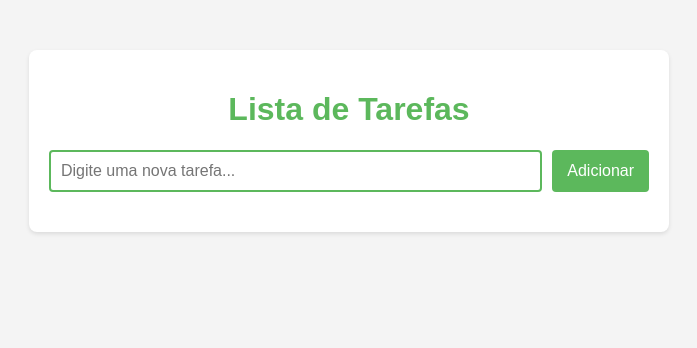
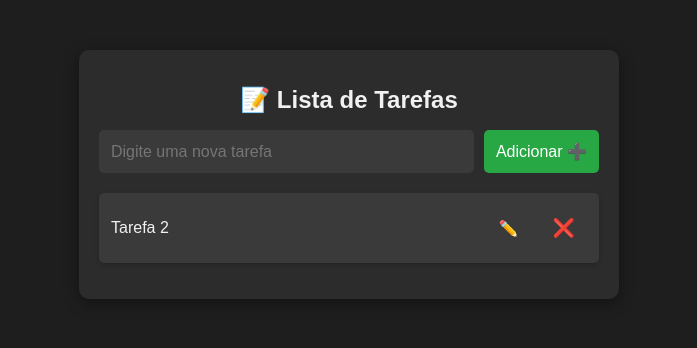
Before and after one commit to CristianoRodrigues77/projects1, a Flask app: page / in a window 1280 px wide. Shown: the top 348 px of the page, without its empty margins (291-988 px from the left). Run offline with Flask 3, Linux system fonts and the light colour scheme; data comes from the database, SQL or seed files in the repository; both versions use the stored data as it was after the commit; data that the repository does not hold is empty.

Commit message:
adiçoes do banco de dados e alterações no css, htlm

```diff
--- a/app.py
+++ b/app.py
@@ -1,35 +1,87 @@
 from flask import Flask, render_template, request, jsonify
+import sqlite3
 
 app = Flask(__name__)
 
-# Lista de tarefas em memória
-tarefas = []
+# Função para conectar ao banco de dados
+def connect_db():
+    return sqlite3.connect('todo.db')
+
+# Função para inicializar o banco de dados e criar a tabela
+def init_db():
+    conn = connect_db()
+    cursor = conn.cursor()
+    cursor.execute('''
+        CREATE TABLE IF NOT EXISTS tasks (
+            id INTEGER PRIMARY KEY AUTOINCREMENT,
+            task TEXT NOT NULL
+        )
+    ''')
+    conn.commit()
+    conn.close()
+
+# Chama a função para garantir que o banco e a tabela estão criados
+init_db()
 
 @app.route('/')
 def index():
     return render_template('index.html')
 
-@app.route('/adicionar', methods=['POST'])
-def adicionar_tarefa():
-    global tarefas
-    nova_tarefa = request.json.get('tarefa', '').strip()
-    if nova_tarefa:
-        tarefas.append(nova_tarefa)
-        return jsonify({'status': 'success', 'tarefas': tarefas})
-    return jsonify({'status': 'error', 'message': 'Tarefa inválida!'})
+@app.route('/add_task', methods=['POST'])
+def add_task():
+    data = request.json
+    task = data.get('task')
 
-@app.route('/remover', methods=['POST'])
-def remover_tarefa():
-    global tarefas
-    tarefa_index = request.json.get('index', -1)
-    if 0 <= tarefa_index < len(tarefas):
-        tarefas.pop(tarefa_index)
-        return jsonify({'status': 'success', 'tarefas': tarefas})
-    return jsonify({'status': 'error', 'message': 'Índice inválido!'})
+    if task:
+        conn = connect_db()
+        cursor = conn.cursor()
+        cursor.execute("INSERT INTO tasks (task) VALUES (?)", (task,))
+        conn.commit()
+        conn.close()
+        return jsonify({'message': 'Tarefa adicionada!'})
 
-@app.route('/listar', methods=['GET'])
-def listar_tarefas():
-    return jsonify({'status': 'success', 'tarefas': tarefas})
+    return jsonify({'error': 'Tarefa vazia'}), 400
+
+@app.route('/get_tasks', methods=['GET'])
+def get_tasks():
+    conn = connect_db()
+    cursor = conn.cursor()
+    cursor.execute("SELECT id, task FROM tasks")
+    tasks = [{'id': row[0], 'task': row[1]} for row in cursor.fetchall()]
+    conn.close()
+    return jsonify({'tasks': tasks})
+
+@app.route('/delete_task', methods=['POST'])
+def delete_task():
+    data = request.json
+    task_id = data.get('id')
+
+    if task_id:
+        conn = connect_db()
+        cursor = conn.cursor()
+        cursor.execute("DELETE FROM tasks WHERE id = ?", (task_id,))
+        conn.commit()
+        conn.close()
+        return jsonify({'message': 'Tarefa removida!'})
+
+    return jsonify({'error': 'ID inválido'}), 400
+
+@app.route('/update_task', methods=['POST'])
+def update_task():
+    data = request.json
+    task_id = data.get('id')
+    new_task = data.get('task')
+
+    if task_id and new_task:
+        conn = connect_db()
+        cursor = conn.cursor()
+        cursor.execute("UPDATE tasks SET task = ? WHERE id = ?", (new_task, task_id))
+        conn.commit()
+        conn.close()
+        return jsonify({'message': 'Tarefa atualizada!'})
+
+    return jsonify({'error': 'ID ou tarefa inválida'}), 400
+
 
 if __name__ == '__main__':
     app.run(host='0.0.0.0', port=5000, debug=True)
--- a/static/script.js
+++ b/static/script.js
@@ -52,3 +52,101 @@ async function carregarTarefas() {
 }
 
 document.addEventListener('DOMContentLoaded', carregarTarefas);
+
+// Função para adicionar tarefa
+document.getElementById('addTaskBtn').addEventListener('click', function () {
+    const taskInput = document.getElementById('taskInput');
+    const task = taskInput.value;
+
+    if (task) {
+        fetch('/add_task', {
+            method: 'POST',
+            headers: {
+                'Content-Type': 'application/json',
+            },
+            body: JSON.stringify({ task: task }),
+        })
+        .then(response => response.json())
+        .then(data => {
+            if (data.message === 'Tarefa adicionada!') {
+                taskInput.value = '';
+                loadTasks(); // Atualiza a lista de tarefas
+            } else {
+                alert('Erro ao adicionar tarefa');
+            }
+        });
+    }
+});
+
+// Função para carregar tarefas do banco de dados
+function loadTasks() {
+    fetch('/get_tasks')
+        .then(response => response.json())
+        .then(data => {
+            const taskList = document.getElementById('taskList');
+            taskList.innerHTML = ''; // Limpa a lista antes de adicionar as novas tarefas
+
+            data.tasks.forEach(task => {
+                const li = document.createElement('li');
+                li.textContent = task.task;
+
+                // Adiciona um botão de editar
+                const editBtn = document.createElement('button');
+                editBtn.textContent = 'Editar';
+                editBtn.onclick = function() {
+                    editTask(task.id, task.task);
+                };
+
+                // Adiciona um botão de deletar
+                const deleteBtn = document.createElement('button');
+                deleteBtn.textContent = 'Deletar';
+                deleteBtn.onclick = function() {
+                    deleteTask(task.id);
+                };
+
+                li.appendChild(editBtn);
+                li.appendChild(deleteBtn);
+                taskList.appendChild(li);
+            });
+        });
+}
+
+// Função para editar uma tarefa
+function editTask(taskId, oldTask) {
+    const newTask = prompt('Edite a tarefa', oldTask);
+    if (newTask !== null && newTask !== oldTask) {
+        fetch('/update_task', {
+            method: 'POST',
+            headers: {
+                'Content-Type': 'application/json',
+            },
+            body: JSON.stringify({ id: taskId, task: newTask }),
+        })
+        .then(response => response.json())
+        .then(data => {
+            if (data.message === 'Tarefa atualizada!') {
+                loadTasks(); // Atualiza a lista de tarefas
+            }
+        });
+    }
+}
+
+// Função para deletar uma tarefa
+function deleteTask(taskId) {
+    fetch('/delete_task', {
+        method: 'POST',
+        headers: {
+            'Content-Type': 'application/json',
+        },
+        body: JSON.stringify({ id: taskId }),
+    })
+    .then(response => response.json())
+    .then(data => {
+        if (data.message === 'Tarefa removida!') {
+            loadTasks(); // Atualiza a lista de tarefas
+        }
+    });
+}
+
+// Carrega as tarefas ao iniciar a página
+loadTasks();
--- a/static/style.css
+++ b/static/style.css
@@ -1,26 +1,44 @@
+/* Definição de cores */
+:root {
+    --background-color: #1e1e1e;  /* Fundo escuro */
+    --card-background: #2c2c2c;   /* Cor do bloco da lista */
+    --text-color: #f1f1f1;        /* Cor do texto */
+    --input-bg: #3a3a3a;          /* Cor de fundo do input */
+    --button-bg: #28a745;         /* Cor do botão principal */
+    --button-hover: #218838;      /* Cor do botão ao passar o mouse */
+    --delete-color: #e74c3c;      /* Cor do botão de deletar */
+    --delete-hover: #c0392b;      /* Cor do botão de deletar ao passar o mouse */
+}
+
+/* Reset básico */
 body {
-    font-family: Arial, sans-serif;
-    background-color: #f4f4f4;
-    color: #333;
+    font-family: 'Arial', sans-serif;
+    background-color: var(--background-color);
+    color: var(--text-color);
+    text-align: center;
     margin: 0;
     padding: 0;
 }
 
+/* Container principal */
 .container {
-    max-width: 600px;
+    width: 90%;
+    max-width: 500px;
+    background: var(--card-background);
     margin: 50px auto;
     padding: 20px;
-    background: #fff;
-    border-radius: 8px;
-    box-shadow: 0 2px 4px rgba(0, 0, 0, 0.1);
+    border-radius: 10px;
+    box-shadow: 0px 4px 15px rgba(0, 0, 0, 0.4);
 }
 
+/* Título */
 h1 {
-    text-align: center;
-    color: #5cb85c;
+    color: var(--text-color);
+    font-size: 24px;
 }
 
-.input-group {
+/* Campo de entrada e botão */
+.input-container {
     display: flex;
     gap: 10px;
     margin-bottom: 20px;
@@ -28,43 +46,63 @@ h1 {
 
 input {
     flex: 1;
-    padding: 10px;
+    padding: 12px;
+    border: none;
+    border-radius: 5px;
     font-size: 16px;
-    border: 2px solid #5cb85c;
-    border-radius: 4px;
+    background: var(--input-bg);
+    color: var(--text-color);
+    outline: none;
 }
 
 button {
-    background-color: #5cb85c;
-    color: #fff;
-    padding: 10px 15px;
+    padding: 12px;
+    font-size: 16px;
+    background-color: var(--button-bg);
+    color: white;
     border: none;
-    border-radius: 4px;
+    border-radius: 5px;
     cursor: pointer;
-    font-size: 16px;
+    transition: 0.3s;
 }
 
 button:hover {
-    background-color: #4cae4c;
+    background-color: var(--button-hover);
 }
 
+/* Lista de tarefas */
 ul {
-    list-style-type: none;
+    list-style: none;
     padding: 0;
 }
 
 li {
-    padding: 10px;
-    margin-bottom: 5px;
-    background: #f9f9f9;
-    border: 1px solid #ddd;
-    border-radius: 4px;
+    background: #3a3a3a;
+    padding: 12px;
+    margin: 5px 0;
     display: flex;
     justify-content: space-between;
     align-items: center;
+    border-radius: 5px;
+    box-shadow: 0px 2px 5px rgba(0, 0, 0, 0.2);
+    transition: 0.3s;
 }
 
-li .remove {
-    color: red;
+li:hover {
+    transform: scale(1.02);
+}
+
+/* Botão de deletar */
+.delete-btn {
+    background: none;
+    border: none;
+    color: var(--delete-color);
+    font-size: 18px;
     cursor: pointer;
+    transition: 0.3s;
 }
+
+.delete-btn:hover {
+    color: var(--delete-hover);
+    transform: scale(1.2);
+}
--- a/templates/index.html
+++ b/templates/index.html
@@ -1,21 +1,122 @@
 <!DOCTYPE html>
-<html lang="en">
+<html lang="pt-BR">
 <head>
     <meta charset="UTF-8">
     <meta name="viewport" content="width=device-width, initial-scale=1.0">
     <title>Lista de Tarefas</title>
-    <link rel="stylesheet" href="/static/style.css">
+    <link rel="stylesheet" href="{{ url_for('static', filename='style.css') }}">
+    <style>
+        /* Adicionando estilo para os tooltips */
+        .task-actions {
+            display: inline-flex;
+            gap: 10px;
+        }
+
+        .task-actions button {
+            background: transparent;
+            border: none;
+            cursor: pointer;
+            position: relative;
+        }
+
+        .task-actions button:hover::after {
+            content: attr(data-tooltip);
+            position: absolute;
+            bottom: -20px;
+            left: 50%;
+            transform: translateX(-50%);
+            background-color: #333;
+            color: #fff;
+            padding: 5px;
+            border-radius: 3px;
+            font-size: 12px;
+            white-space: nowrap;
+        }
+    </style>
 </head>
 <body>
+
     <div class="container">
-        <h1>Lista de Tarefas</h1>
-        <div class="input-group">
-            <input type="text" id="nova-tarefa" placeholder="Digite uma nova tarefa..." />
-            <button id="adicionar-tarefa">Adicionar</button>
+        <h1>📝 Lista de Tarefas</h1>
+        <div class="input-container">
+            <input type="text" id="taskInput" placeholder="Digite uma nova tarefa">
+            <button onclick="addTask()">Adicionar ➕</button>
         </div>
-        <ul id="lista-tarefas"></ul>
+
+        <ul id="taskList"></ul>
     </div>
 
-    <script src="/static/script.js"></script>
+    <script>
+        document.addEventListener("DOMContentLoaded", loadTasks);
+
+        // Função para adicionar tarefa
+        function addTask() {
+            let taskInput = document.getElementById("taskInput");
+            let task = taskInput.value.trim();
+
+            if (task === "") {
+                alert("Por favor, digite uma tarefa.");
+                return;
+            }
+
+            fetch("/add_task", {
+                method: "POST",
+                headers: { "Content-Type": "application/json" },
+                body: JSON.stringify({ task: task })
+            })
+            .then(response => response.json())
+            .then(() => {
+                taskInput.value = "";
+                loadTasks();
+            });
+        }
+
+        // Função para carregar tarefas
+        function loadTasks() {
+            fetch("/get_tasks")
+                .then(response => response.json())
+                .then(data => {
+                    let taskList = document.getElementById("taskList");
+                    taskList.innerHTML = "";
+
+                    data.tasks.forEach((task) => {
+                        let li = document.createElement("li");
+                        li.innerHTML = `
+                            <span>${task.task}</span>
+                            <div class="task-actions">
+                                <button class="edit-btn" data-tooltip="Editar" onclick="editTask(${task.id}, '${task.task}')">✏️</button>
+                                <button class="delete-btn" data-tooltip="Excluir" onclick="deleteTask(${task.id})">❌</button>
+                            </div>
+                        `;
+                        taskList.appendChild(li);
+                    });
+                });
+        }
+
+        // Função para editar tarefa
+        function editTask(id, oldTask) {
+            let newTask = prompt("Edite a tarefa", oldTask);
+            if (newTask && newTask !== oldTask) {
+                fetch("/update_task", {
+                    method: "POST",
+                    headers: { "Content-Type": "application/json" },
+                    body: JSON.stringify({ id: id, task: newTask })
+                })
+                .then(response => response.json())
+                .then(() => loadTasks());
+            }
+        }
+
+        // Função para deletar tarefa
+        function deleteTask(id) {
+            fetch("/delete_task", {
+                method: "POST",
+                headers: { "Content-Type": "application/json" },
+                body: JSON.stringify({ id: id })
+            })
+            .then(() => loadTasks());
+        }
+    </script>
+
 </body>
 </html>
```
Also changed, not shown: database.py (added, +19 -0 lines), todo.db (added).
